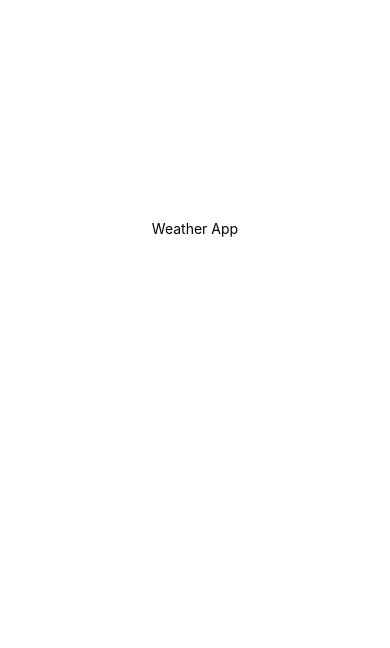
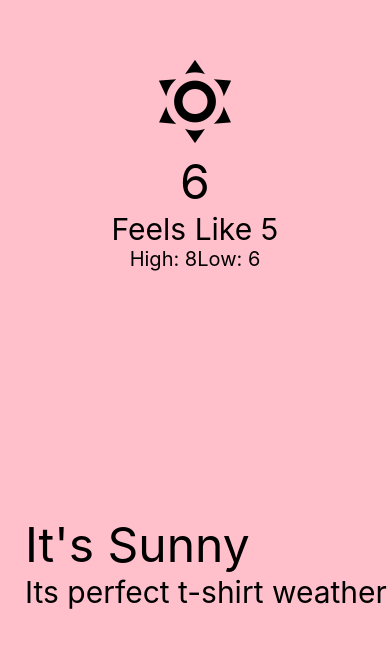
Before and after one commit to abdulbasit-dev/WeatherApp, a React Native app: screen / in a window 390 px wide. Shown: the part 194-842 px from the top of the page. Built offline with nearby package versions, Linux system fonts and the light colour scheme.

Commit message:
create first component

```diff
--- a/App.js
+++ b/App.js
@@ -1,20 +1,23 @@
-import { StatusBar } from 'expo-status-bar';
-import { StyleSheet, Text, View } from 'react-native';
+import React from 'react'
+import {
+  StyleSheet,
+  View,
+} from 'react-native'
 
-export default function App() {
+import { CurrentWeather } from './src/Components'
+
+const App = () => {
   return (
     <View style={styles.container}>
-      <Text>Weather App</Text>
-      <StatusBar style="auto" />
+        <CurrentWeather />
     </View>
-  );
+  )
 }
 
 const styles = StyleSheet.create({
   container: {
     flex: 1,
-    backgroundColor: '#fff',
-    alignItems: 'center',
-    justifyContent: 'center',
   },
-});
+})
+
+export default App
--- /dev/null
+++ b/src/Components/CurrentWeather.jsx
@@ -0,0 +1,73 @@
+import React from 'react'
+import {
+  StyleSheet,
+  Text,
+  SafeAreaView,
+  StatusBar,
+  View,
+  Platform
+} from 'react-native'
+import { MaterialCommunityIcons } from '@expo/vector-icons'
+
+const CurrentWeather = () => {
+  return (
+    <SafeAreaView style={styles.wrapper}>
+      <View style={styles.container}>
+        <MaterialCommunityIcons name="weather-sunny" size={100} color="black" />
+        <Text style={styles.temp}>6</Text>
+        <Text style={styles.feels}>Feels Like 5</Text>
+        <View style={styles.highLowWrapper}>
+          <Text style={styles.highLow}>High: 8</Text>
+          <Text style={styles.highLow}>Low: 6</Text>
+        </View>
+      </View>
+      <View style={styles.bodyWrapper}>
+        <Text style={styles.description}>It's Sunny</Text>
+        <Text style={styles.message}>Its perfect t-shirt weather</Text>
+      </View>
+      {/* <CurrentWeather /> */}
+    </SafeAreaView>
+  )
+}
+
+const styles = StyleSheet.create({
+  wrapper: {
+    paddingTop: Platform.OS === 'android' ? StatusBar.currentHeight : 0, // Adjust for Android status bar
+    flex: 1,
+    backgroundColor: 'pink'
+  },
+  container: {
+    flex: 1,
+    alignItems: 'center',
+    justifyContent: 'center'
+  },
+  temp: {
+    color: 'black',
+    fontSize: 48
+  },
+  feels: {
+    color: 'black',
+    fontSize: 30
+  },
+  highLow: {
+    color: 'black',
+    fontSize: 20
+  },
+  highLowWrapper: {
+    flexDirection: 'row'
+  },
+  bodyWrapper: {
+    justifyContent: 'flex-end',
+    alignItems: 'flex-start',
+    paddingLeft: 25,
+    paddingBottom: 40
+  },
+  description: {
+    fontSize: 48
+  },
+  message: {
+    fontSize: 30
+  }
+})
+
+export default CurrentWeather
--- /dev/null
+++ b/src/Components/index.js
@@ -0,0 +1,5 @@
+import CurrentWeather from './CurrentWeather'
+
+export {
+    CurrentWeather
+}
```
Also changed, not shown: 1 other file (tests, documents, lock files or other folders).
